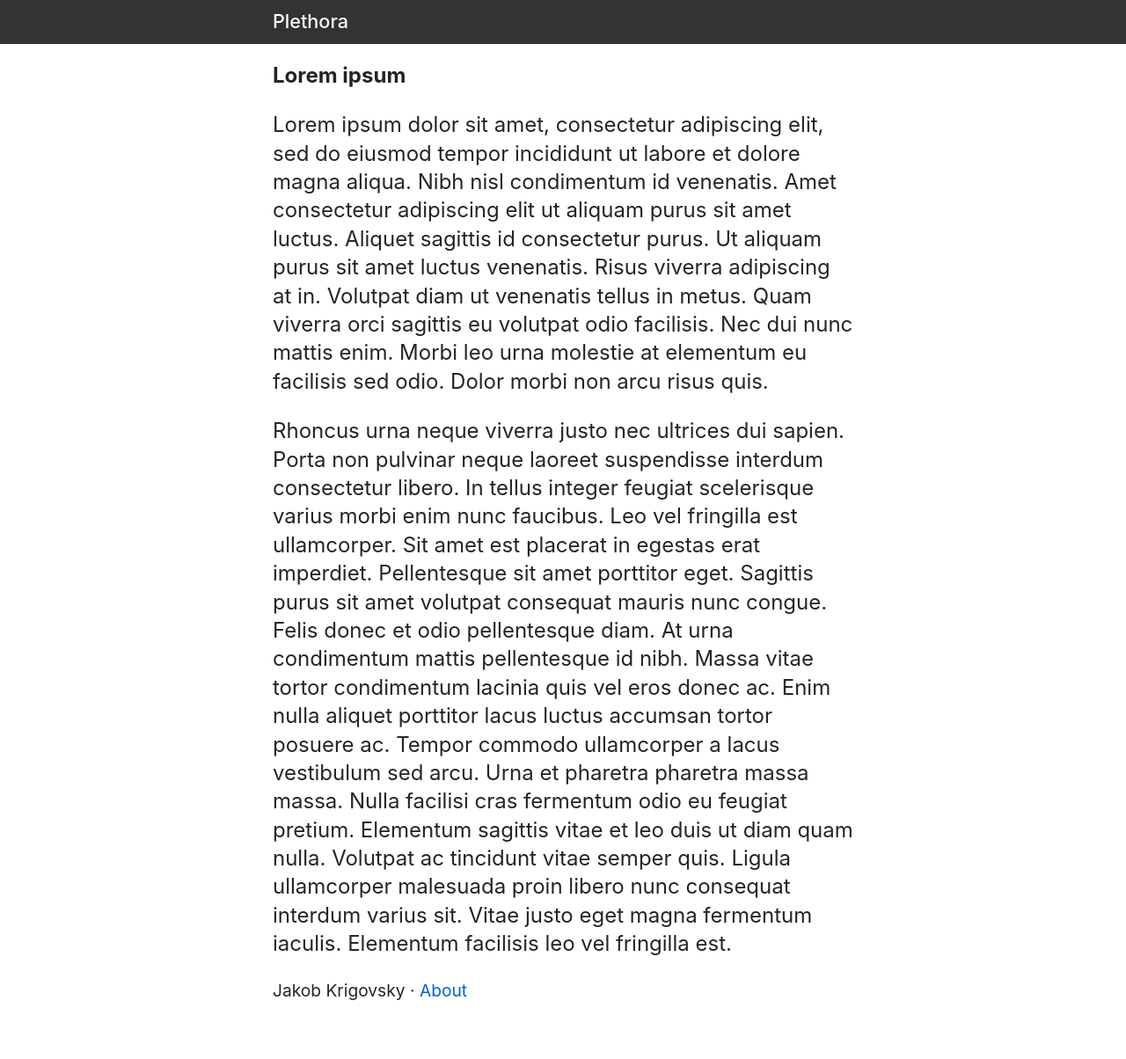
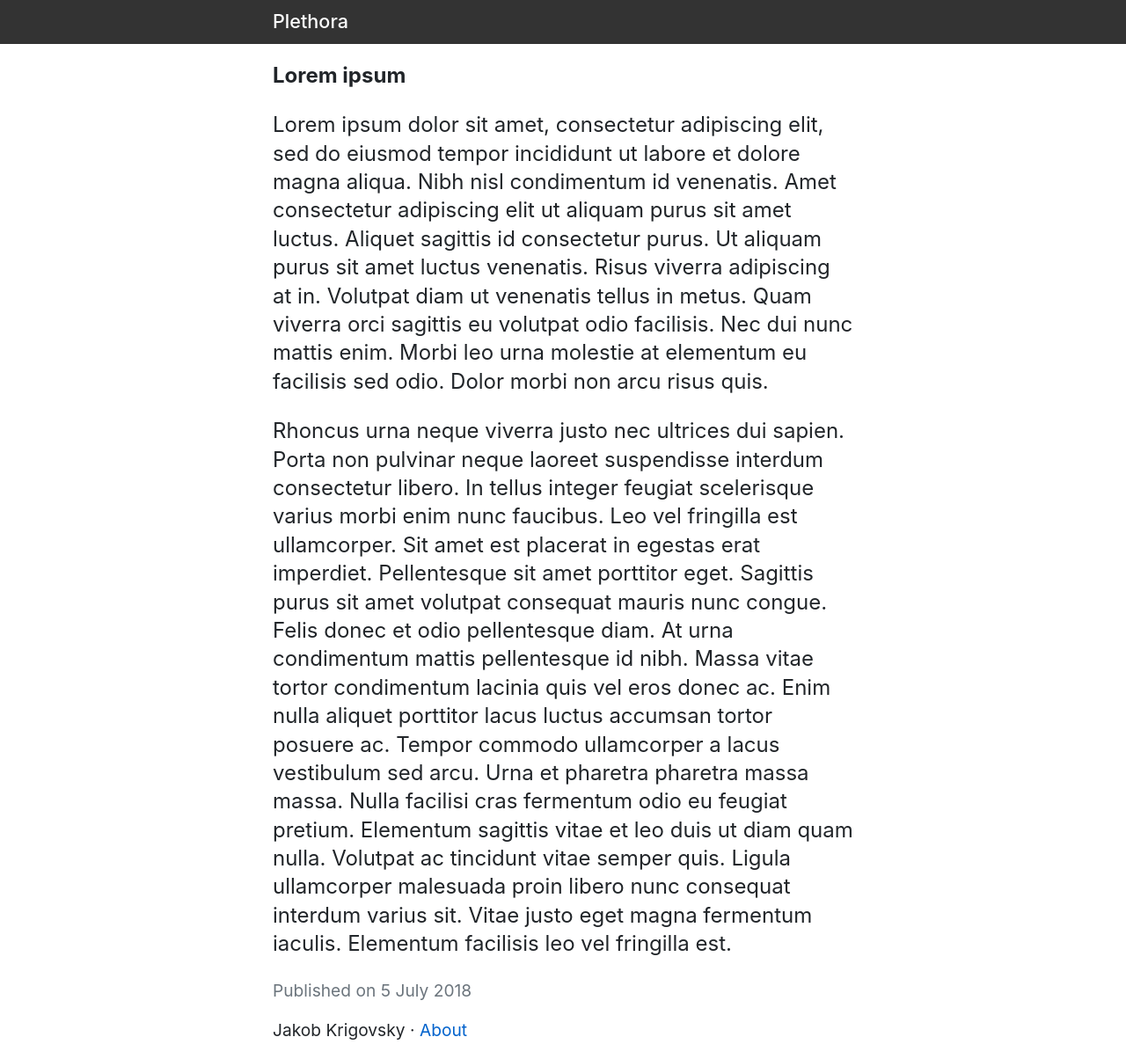
Before and after one commit to sonicdoe/plethora, a Jekyll site: the page built from _posts/2018-07-05-my-example-post.markdown, in a window 1280 px wide. Shown: the whole page at 88% size. Built offline with Jekyll 4.4.1, drawn with Linux system fonts in a browser that asks for light colours; before the commit the page ends 1159 px from its top, so only the background shows below that.

Commit message:
Add post footer with publication date

```diff
--- a/_layouts/post.html
+++ b/_layouts/post.html
@@ -10,4 +10,10 @@ layout: default
   <div class="post-content">
     {{ content }}
   </div>
+
+  <footer class="post-footer">
+    <p>
+      Published on <time datetime="{{ page.date | date_to_xmlschema }}">{{ page.date | date: "%e %B %Y" }}</time>
+    </p>
+  </footer>
 </article>
--- a/_sass/plethora.scss
+++ b/_sass/plethora.scss
@@ -107,6 +107,11 @@ pre {
   font-weight: bold;
 }
 
+.post-footer {
+  color: #6c757d;
+  font-size: 0.8rem;
+}
+
 .footer {
   font-size: 0.8rem;
   grid-area: footer;
```
